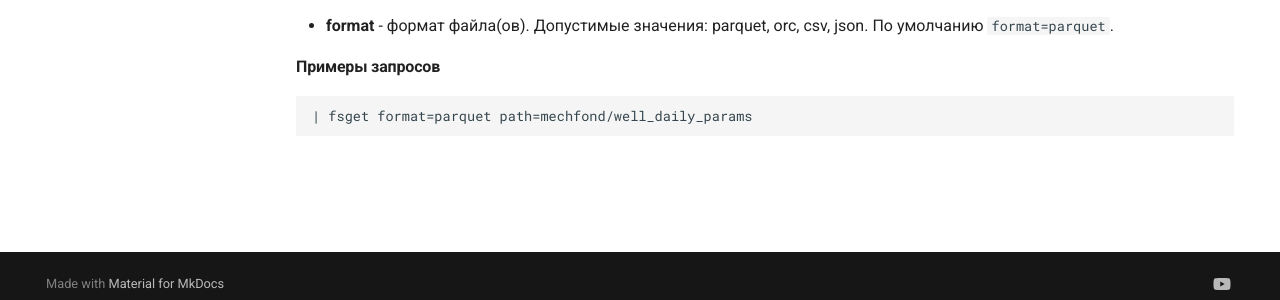
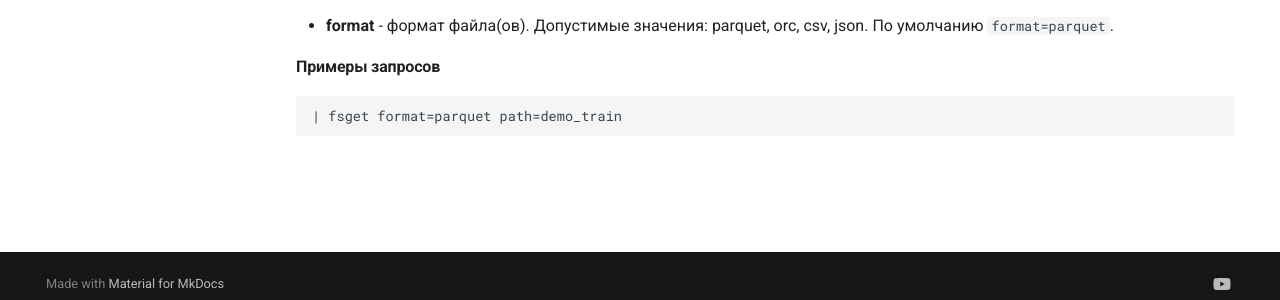
Before and after one commit to ISGNeuroTeam/otfs, an MkDocs documentation site: the page built from docs/docs/fsget.md, in a window 1280 px wide. Shown: the part 584-884 px from the top of the page. Built offline with MkDocs 1.6.1 and Material for MkDocs 9.7.7, drawn with Linux system fonts in a browser that asks for light colours; comment, search, counter and statistics services are not loaded.

Commit message:
Updated fsget.md

````diff
--- a/docs/docs/fsget.md
+++ b/docs/docs/fsget.md
@@ -22,5 +22,5 @@ _Обязательные параметры_:
 #### Примеры запросов
 
 ```
-| fsget format=parquet path=mechfond/well_daily_params
+| fsget format=parquet path=demo_train
 ```
````
